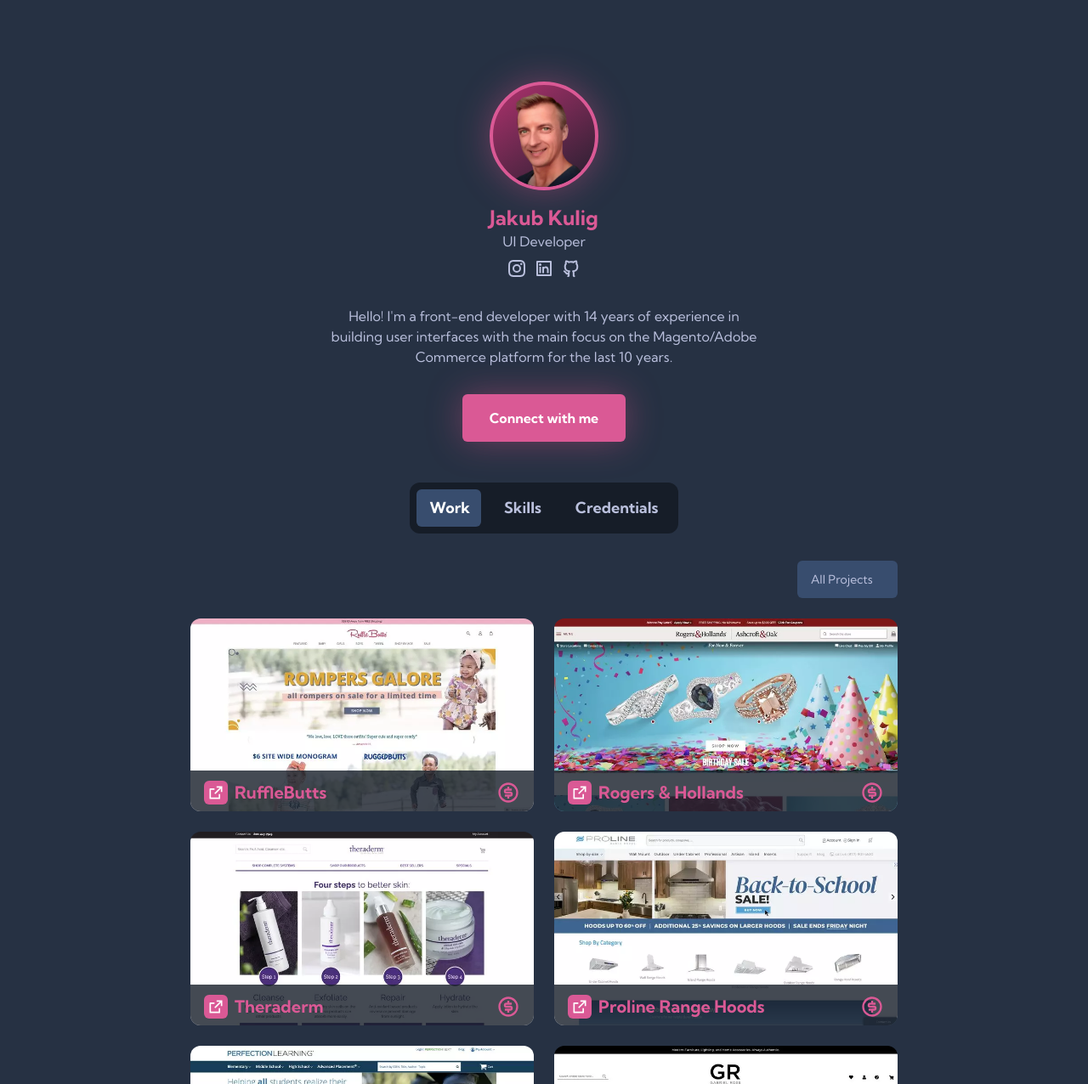
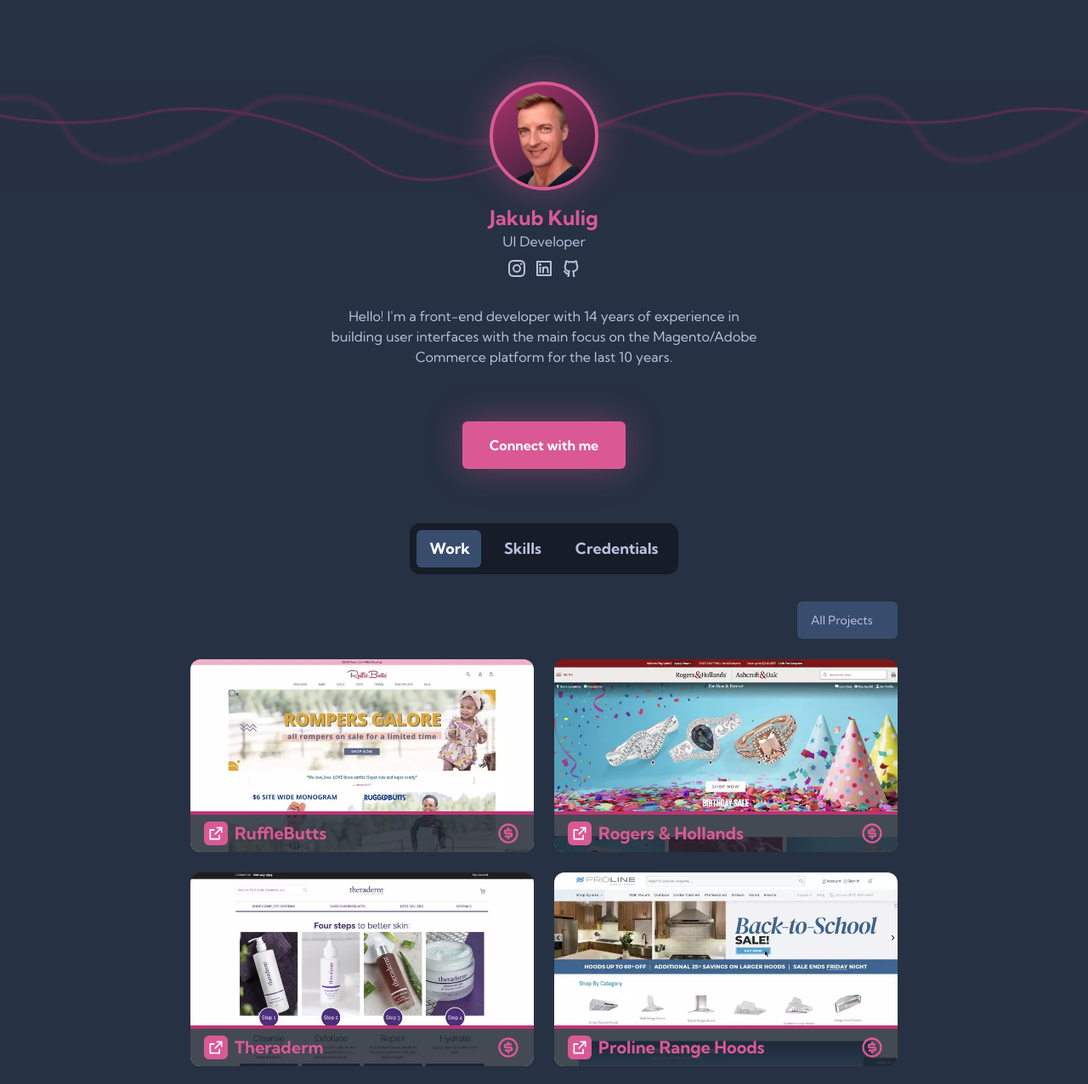
Before and after one commit to jkulig/portfolio, a website built with Vite: page index.html in a window 1280 px wide. Shown: the top 1276 px of the page at 85% size. Built offline with nearby package versions, Linux system fonts and the light colour scheme.

Commit message:
Update styles

```diff
--- a/index.html
+++ b/index.html
@@ -12,10 +12,10 @@
         <link rel="stylesheet" href="./src/main.css">
     </head>
 
-    <body class="flex flex-col bg-mirage-200 text-mirage-800">
+    <body class="flex flex-col bg-mirage-200 text-mirage-800 before:absolute before:top-24 before:block before:h-32 before:w-full before:bg-[url('/bg.jpg')] before:opacity-60 before:bg-center before:z-0 lines-bg-animate">
         <main class="mt-20 flex flex-col items-center" x-data="site">
             <!-- Avatar -->
-            <div class="w-32 h-32 my-4 border-4 border-pink-400 bg-gradient-to-br from-pink-100 to-mirage-50 shadow-glow rounded-full overflow-hidden background-animate">
+            <div class="w-32 h-32 my-4 border-4 border-pink-400 bg-gradient-to-br from-pink-100 to-mirage-50 shadow-glow rounded-full overflow-hidden avatar-bg-animate z-10">
                 <img class="relative left-4 top-1 block p-1" src="/avatar-transp.webp" alt="Jakub Kulig">
             </div>
             <!-- Name / title -->
@@ -36,13 +36,15 @@
                 </a></li>
             </ul>
             <!-- Bio -->
-            <p class="my-8 mx-4 max-w-lg text-center">
+            <p class="mt-8 mx-4 max-w-lg text-center">
                 Hello! I'm a front-end developer with 14 years of experience in building user interfaces with the main focus on the Magento/Adobe Commerce platform for the last 10 years.
             </p>
             <!-- CTA Button -->
-            <a href="https://pl.linkedin.com/in/jakub-kulig-205b8b23" class="py-4 px-8 bg-pink-400 text-white rounded-md font-bold shadow-glow hover:bg-pink-100 transition-colors duration-400">Connect with me</a>
+            <div class="flex justify-center w-full py-16">
+                <a href="https://pl.linkedin.com/in/jakub-kulig-205b8b23" class="py-4 px-8 bg-pink-400 text-white rounded-md font-bold shadow-glow hover:bg-pink-100 transition-colors duration-400">Connect with me</a>
+            </div>
 
-            <div class="my-12 flex flex-col items-center">
+            <div class="mb-12 flex flex-col items-center">
                 <!-- Tabs -->
                 <div id="tabs" role="tablist" aria-label="Tabs" class="p-2 mb-8 inline-flex gap-2 bg-mirage-50 rounded-xl relative">
                     <button role="tab" class="px-4 py-2 font-bold text-lg rounded-md transition-colors relative z-10" :class="isActive(1) ? 'text-white' : 'hover:bg-mirage-200'" x-bind:aria-selected="isActive(1)" aria-controls="panel-1" @click="activateTab(1)" id="tab-1" tabindex="0">
@@ -69,7 +71,7 @@
                     <template x-for="project in projects">
                         <article class="relative rounded-xl overflow-hidden" x-show="isProjectVisible(project)" x-transition>
                             <img class="w-full" x-bind:src="getSmallImage(project.id)" alt="project.name">
-                            <div class="px-4 py-3 w-full bg-overlay absolute bottom-0 max-h-12 hover:max-h-full transition-all duration-500 ease-in-out">
+                            <div class="px-4 pb-4 pt-2 border-t-4 border-pink-100 w-full bg-overlay absolute bottom-0 max-h-12 hover:max-h-full transition-all duration-500 ease-in-out">
                                 <div class="flex items-center">
                                     <a class="flex gap-1" target="_blank" rel="nofollow" x-bind:href="project.url" x-bind:title="'Open ' + project.url + ' in a new tab'">
                                         <svg x-show="project.url" class="block mr-2 p-1 w-7 h-7 fill-white hover:fill-pink-400 bg-pink-400 hover:bg-white rounded-md transition-colors" width="24" height="24"><use xlink:href="#external-link"></use></svg>
--- a/src/main.css
+++ b/src/main.css
@@ -9,15 +9,20 @@
     height: 100%;
 }
 
-.background-animate {
+.avatar-bg-animate {
     background-size: 150%;
-
-    -webkit-animation: AnimationName 8s ease infinite;
-    -moz-animation: AnimationName 8s ease infinite;
-    animation: AnimationName 8s ease infinite;
+    animation: animateAvatarBg 8s ease infinite;
 }
 
-@keyframes AnimationName {
+.lines-bg-animate:before {
+    animation: animateLinesBg 30s linear infinite;
+}
+
+*::selection {
+    background-color: rgb(218 89 149);
+}
+
+@keyframes animateAvatarBg {
 
     0%,
     100% {
@@ -26,6 +31,17 @@
 
     50% {
         background-position: 100% 100%;
+    }
+}
+
+@keyframes animateLinesBg {
+
+    0% {
+        background-position: 0 50%;
+    }
+
+    100% {
+        background-position: 1000px 50%;
     }
 }
 
```
Also changed, not shown: public/bg.jpg (added).
